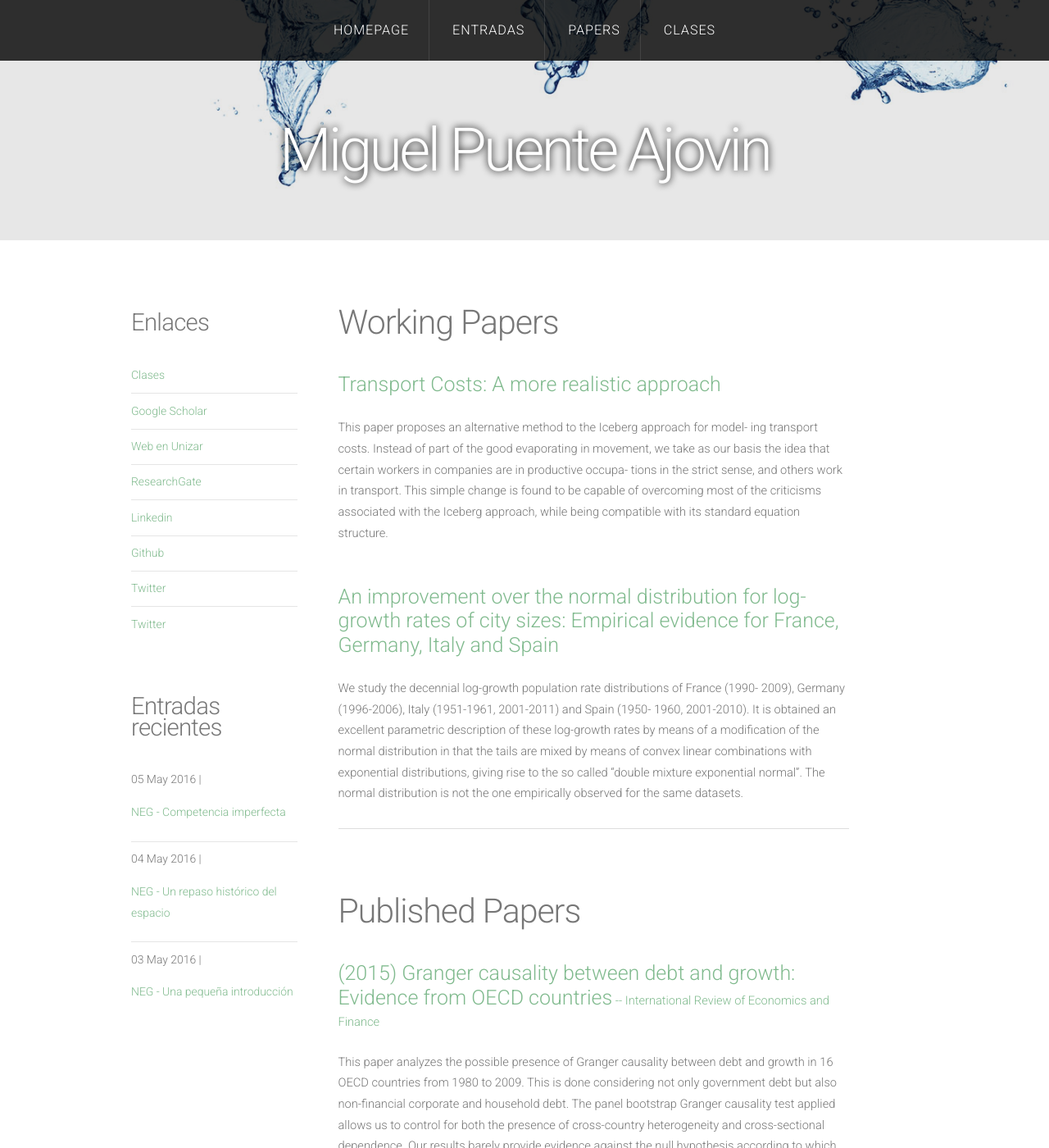
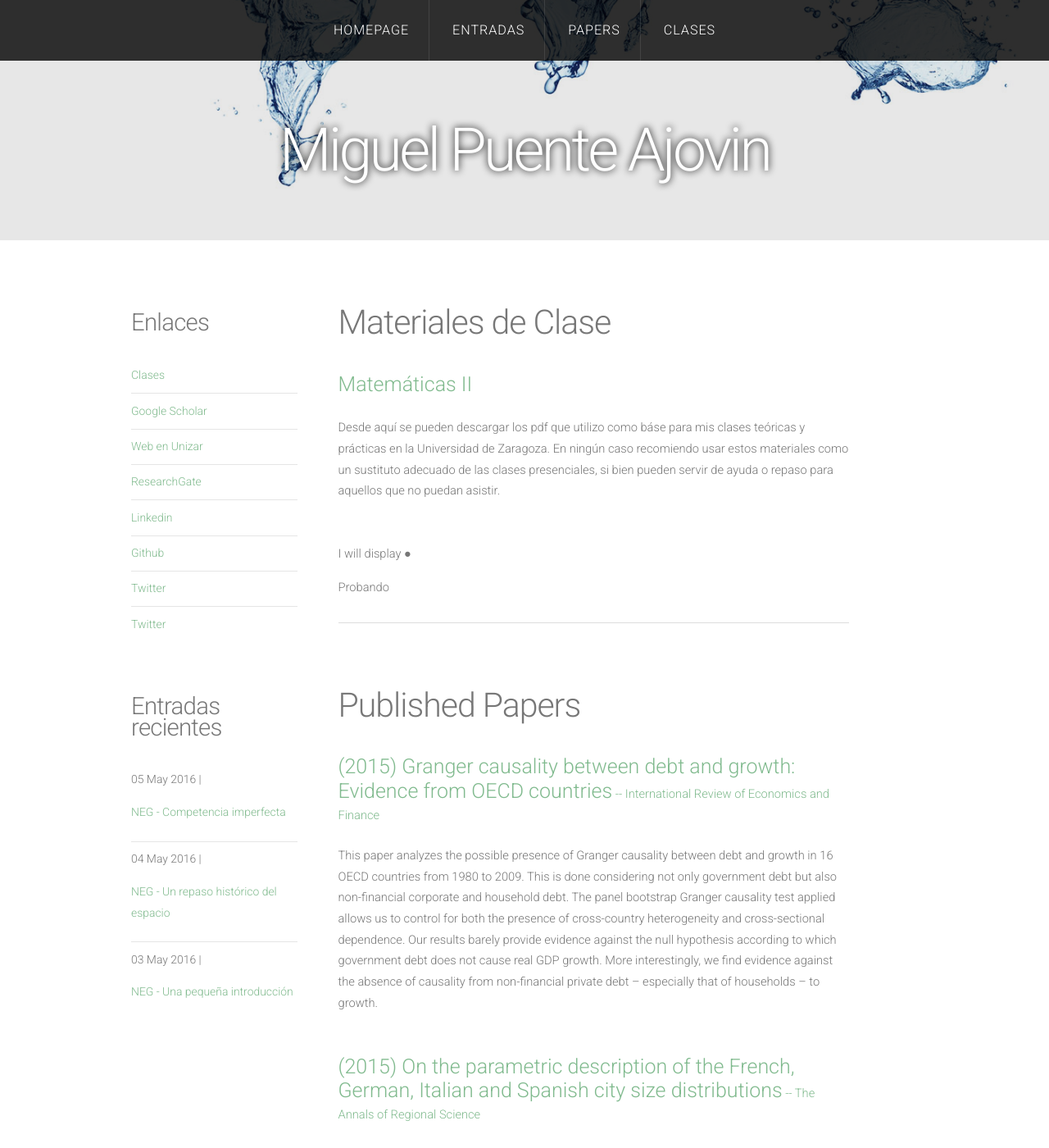
Before and after one commit to mpajovin/mpajovin.github.io, a Jekyll site: the page built from clases.html, in a window 1280 px wide and 1400 px high. Shown: the whole window at 82% size. Built offline with Jekyll 4.4.1, drawn with Linux system fonts in a browser that asks for light colours; nearby versions of some CDN libraries.

Commit message:
Clases I

```diff
--- a/clases.html
+++ b/clases.html
@@ -12,18 +12,15 @@ layout: default
 			<div id="content" class="8u skel-cell-important">
 				<section>
 					<header>
-						<h2>Working Papers</h2>
+						<h2>Materiales de Clase</h2>
 					</header>
 					<ul class="post-list">
 						<br>
-						<li><header><a href="" target="_blank" style="font-size:25px">Transport Costs: A more realistic approach</a></header>
-						This paper proposes an alternative method to the Iceberg approach for model- ing transport costs. Instead of part of the good evaporating in movement, we take as our basis the idea that certain workers in companies are in productive occupa- tions in the strict sense, and others work in transport. This simple change is found to be capable of overcoming most of the criticisms associated with the Iceberg approach, while being compatible with its standard equation structure.</li>
+						<li><header><a href="" target="_blank" style="font-size:25px">Matemáticas II</a></header>
+						Desde aquí se pueden descargar los pdf que utilizo como báse para mis clases teóricas y prácticas en la Universidad de Zaragoza. En ningún caso recomiendo usar estos materiales como un sustituto adecuado de las clases presenciales, si bien pueden servir de ayuda o repaso para aquellos que no puedan asistir.</li>
 						<br>
 						<br>
-						<li><header><a href="https://mpra.ub.uni-muenchen.de/67471/" target="_blank" style="font-size:25px">An improvement over the normal distribution for log-growth rates of city sizes: Empirical evidence for France, Germany, Italy and Spain</a></header>
-						We study the decennial log-growth population rate distributions of France (1990- 2009), Germany (1996-2006), Italy (1951-1961, 2001-2011) and Spain (1950- 1960, 2001-2010).
-It is obtained an excellent parametric description of these log-growth rates by means of a modification of the normal distribution in that the tails are mixed by means of convex linear combinations with exponential distributions, giving rise to the so called “double mixture exponential normal”.
-The normal distribution is not the one empirically observed for the same datasets.</li>
+						<p>I will display &#9679;</p> Probando
 					</ul>
 				</section>
 				<hr  class="line" style='margin-top:-1em'>
```
